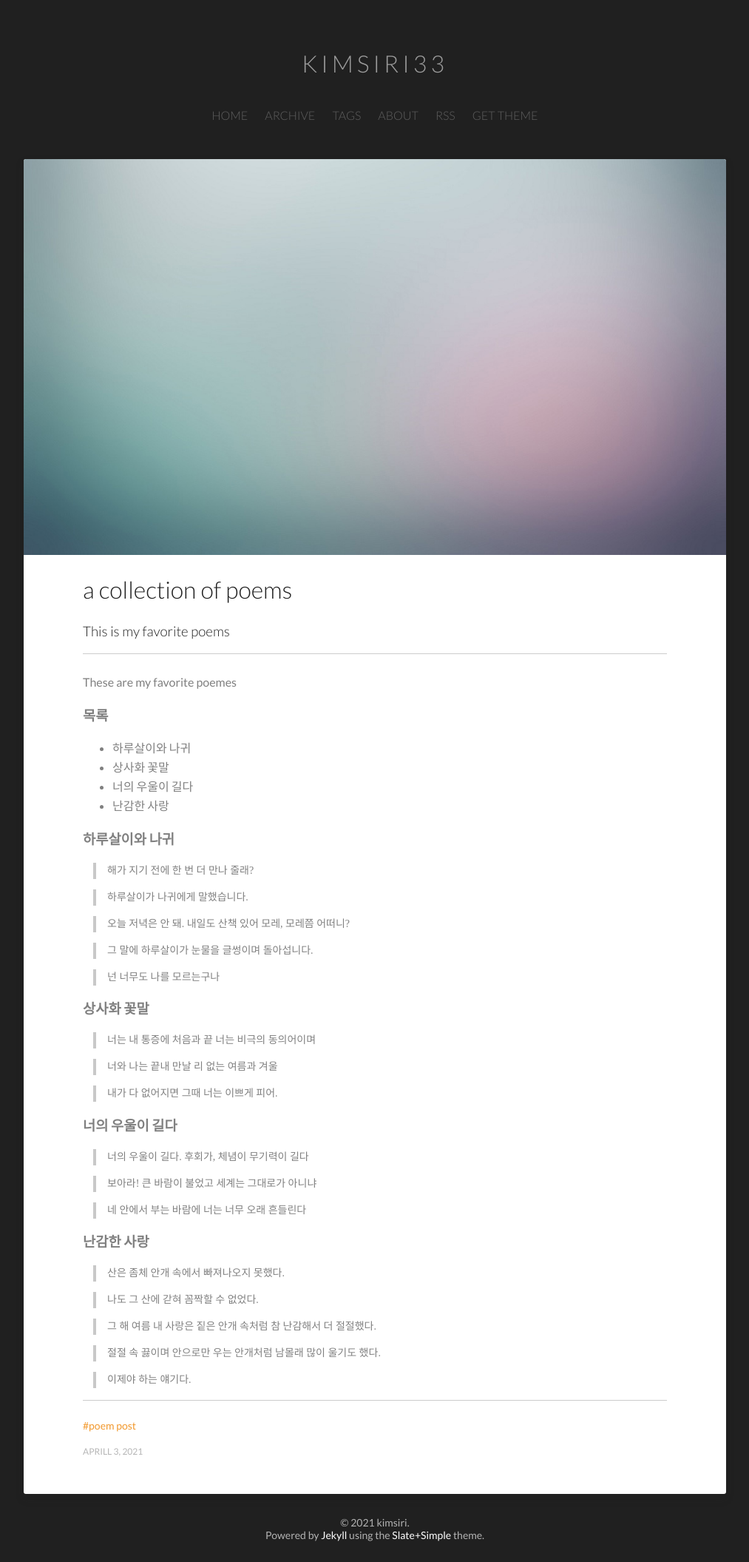
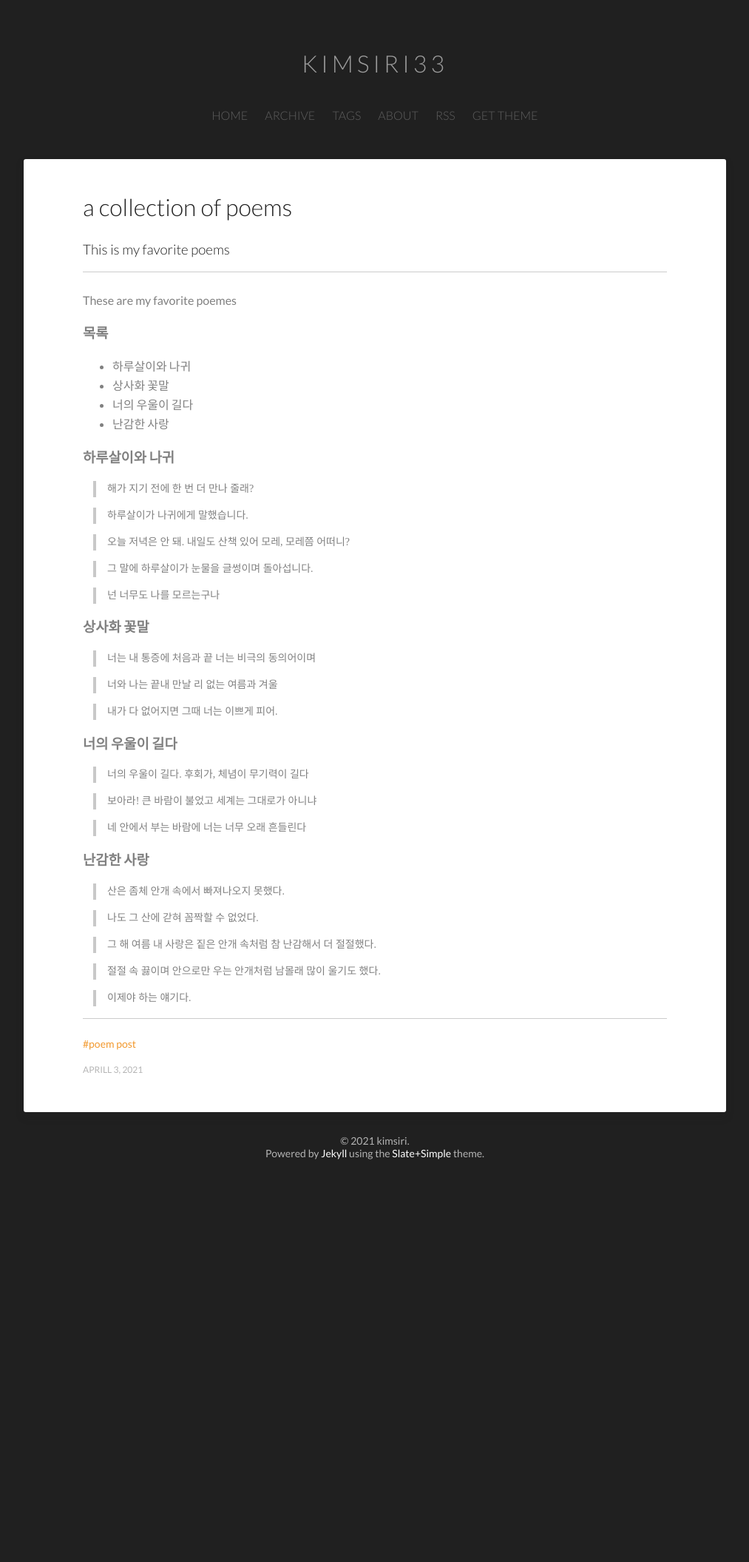
Before and after one commit to kimsiri33/kimsiri33.github.com, a Jekyll site: the page built from _posts/2021-4-3-collection-of-poem.md, in a window 1280 px wide. Shown: the whole page at 74% size, without its empty margins (133-1146 px from the left). Built offline with Jekyll 4.4.1, drawn with Linux system fonts in a browser that asks for light colours; after the commit the page ends 1595 px from its top, so only the background shows below that.

Commit message:
Update 2021-4-3-collection-of-poem.md

```diff
--- a/_posts/2021-4-3-collection-of-poem.md
+++ b/_posts/2021-4-3-collection-of-poem.md
@@ -3,7 +3,6 @@ layout: post
 categories: posts
 title: a collection of poems
 subtitle: This is my favorite poems
-featured-image: /images/2016-11-19/abstract-1.jpg
 tags: [poem post]
 date-string: APRILL 3, 2021
 ---
```
